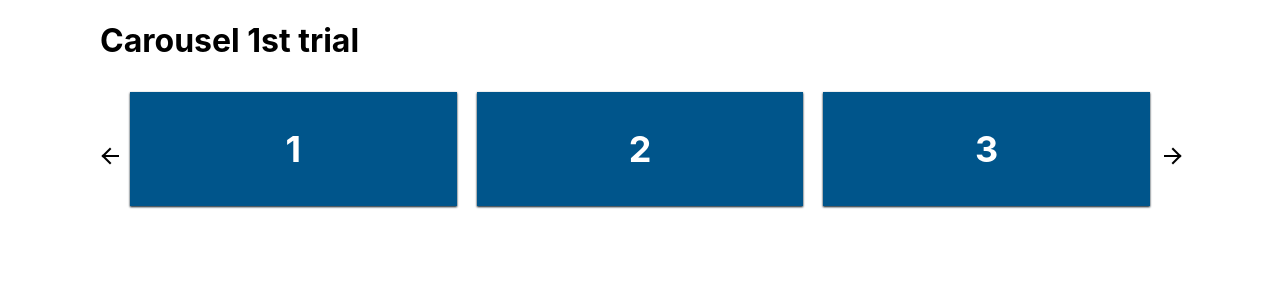
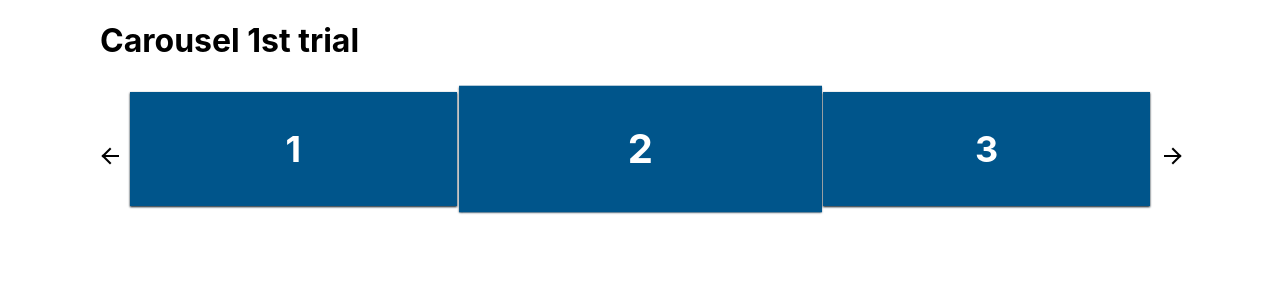
Before and after one commit to codebanesr/vanilla-carousel, a React (Create React App) app: page / in a window 1280 px wide. Shown: the top 300 px of the page. Built offline with nearby package versions, Linux system fonts and the light colour scheme.

Commit message:
updated the transition property for 2 cards, lets make it generic for any number of cards, and only accept odd numbers for that reason

```diff
--- a/src/components/carousel.js
+++ b/src/components/carousel.js
@@ -92,7 +92,7 @@ class Carousel extends Component {
     const displayCards = [];
     Children.forEach(children, (child, index) => {
       displayCards.push((
-        <CardWrapper key={index} width={childWidth}>
+        <CardWrapper key={index} width={childWidth} style={{transitionDuration:'1s', transform: index===this.state.initialCard+1? 'scale(1.11)': 'scale(1)'}}>
           {child}
         </CardWrapper>
       ));
```
Also changed, not shown: 1 other file (tests, documents, lock files or other folders).
